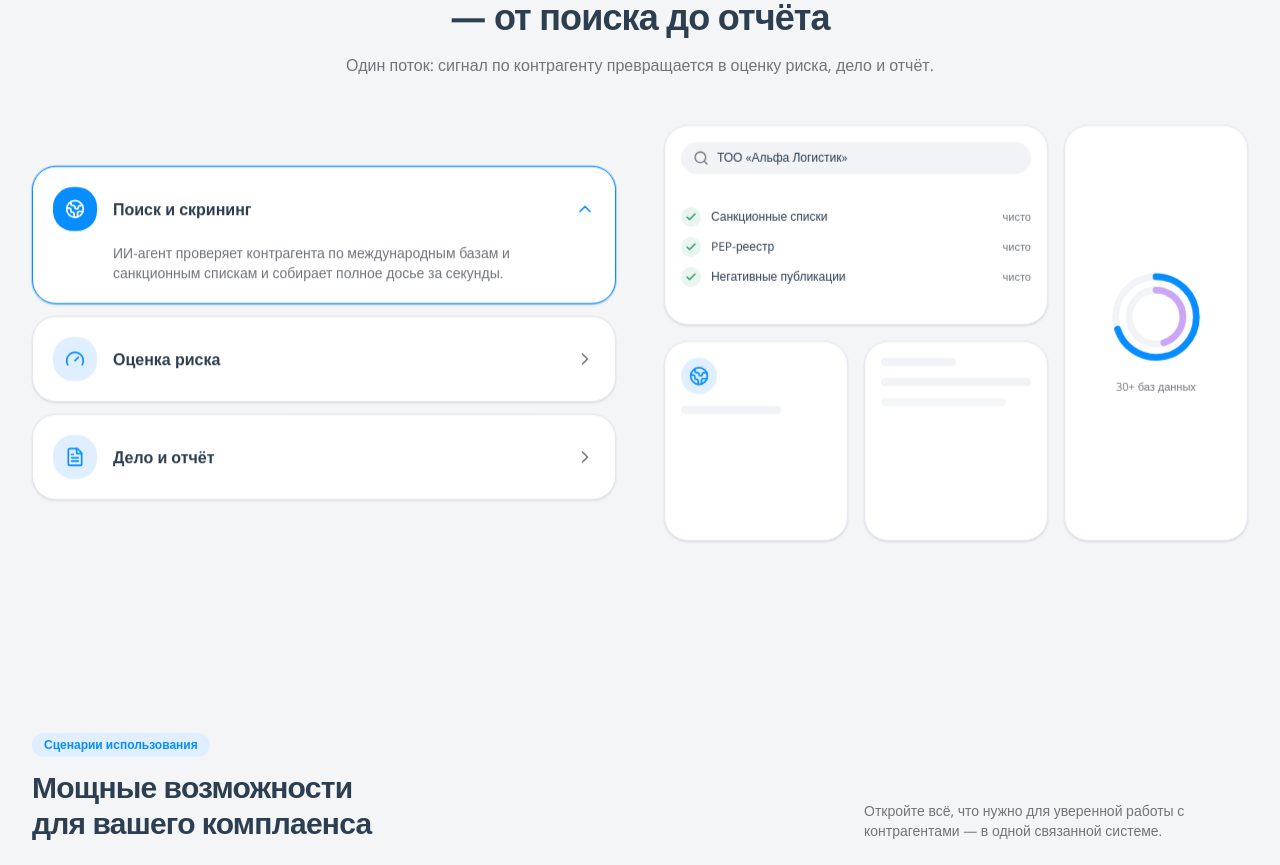
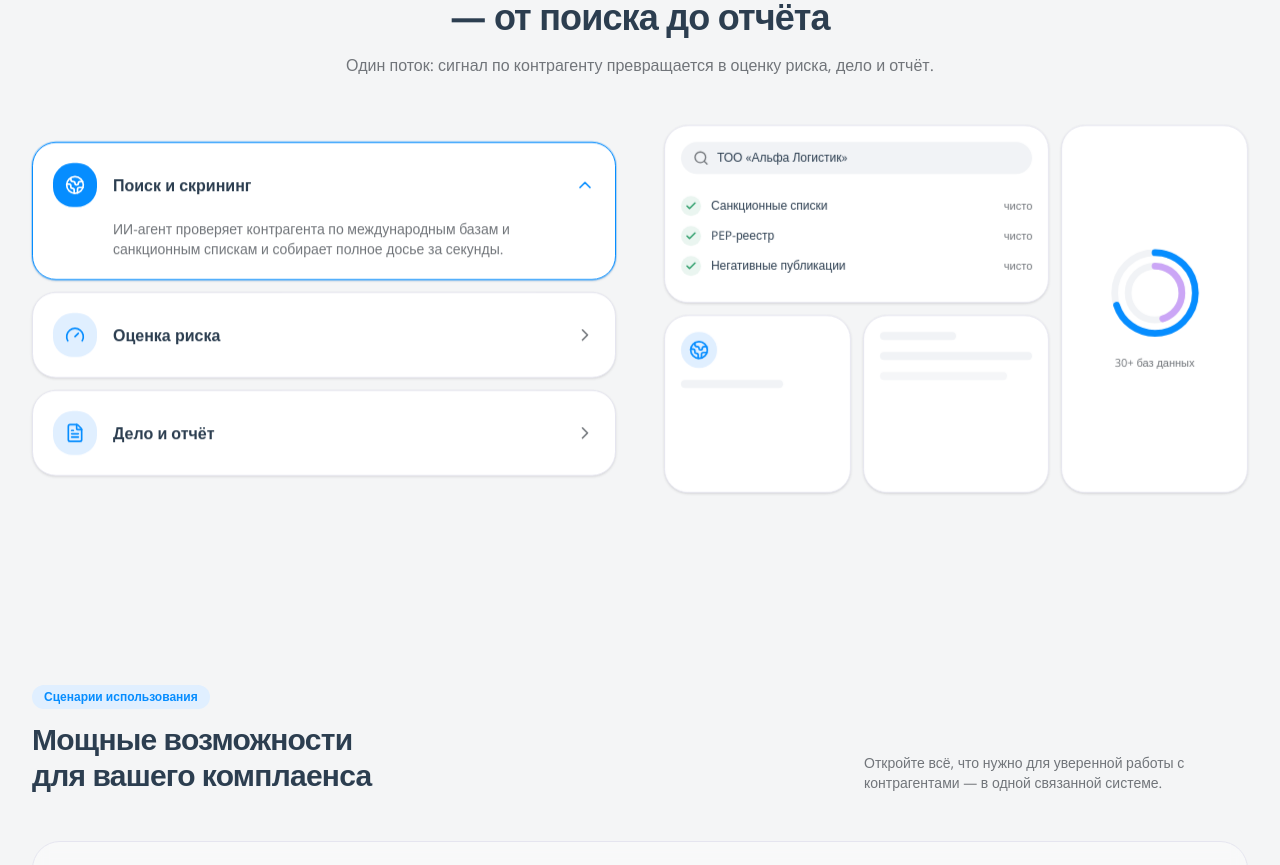
Before and after one commit to dzhmnklva012/-e-analytic, a Next.js app in the folder compliance-landing/: page / in a window 1280 px wide. Shown: the part 3665-4530 px from the top of the page. Built offline with nearby package versions, Linux system fonts and the light colour scheme.

Commit message:
Auto-update: how-it-works.tsx

```diff
--- a/compliance-landing/src/components/landing/how-it-works.tsx
+++ b/compliance-landing/src/components/landing/how-it-works.tsx
@@ -119,7 +119,7 @@ function MiniCard({ className, children }: { className?: string; children: React
   );
 }
 
-const grid = "grid h-[26rem] grid-cols-3 grid-rows-2 gap-4";
+const grid = "grid h-[23rem] grid-cols-3 grid-rows-2 gap-3";
 
 function Rings() {
   const c1 = 2 * Math.PI * 42;
```
